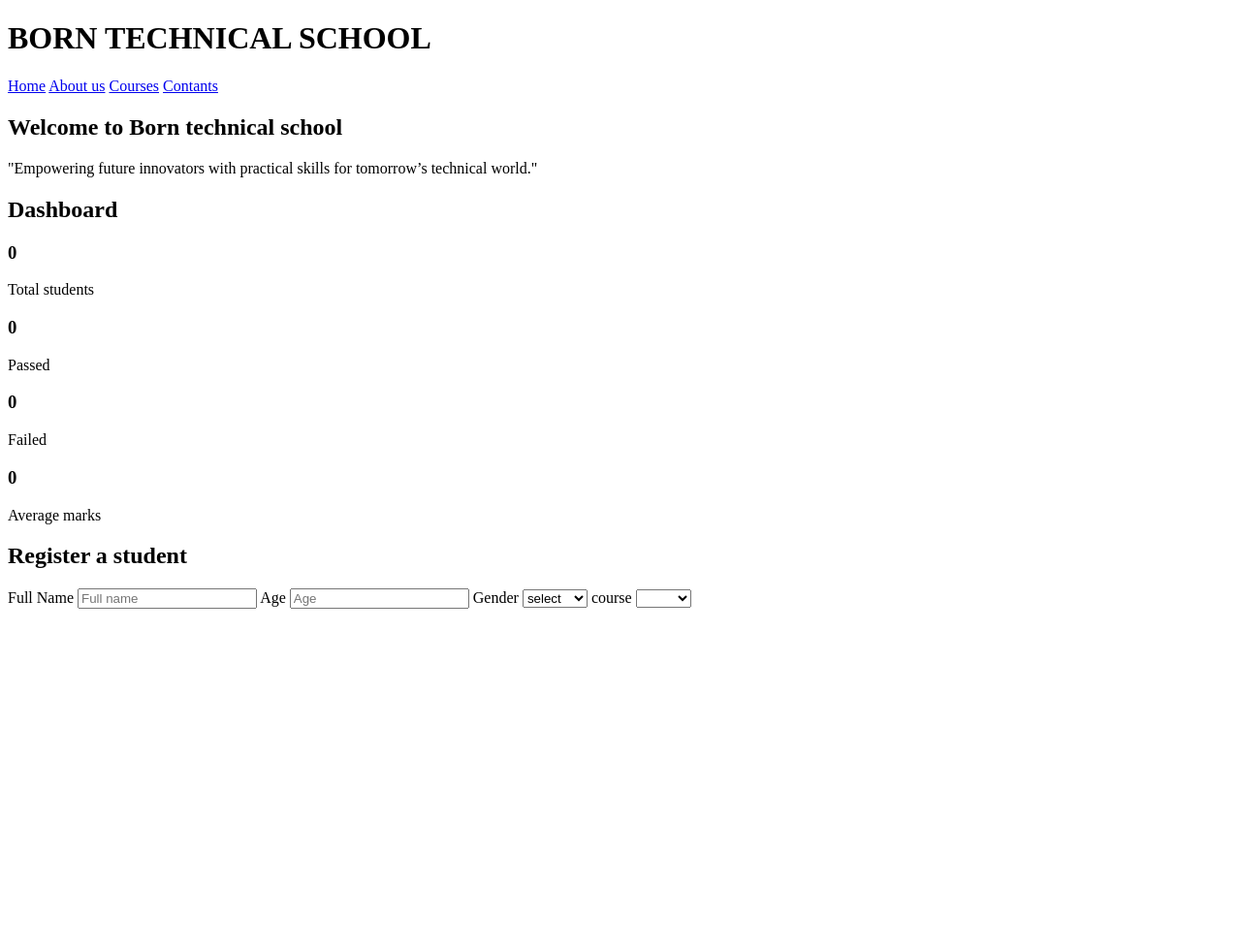
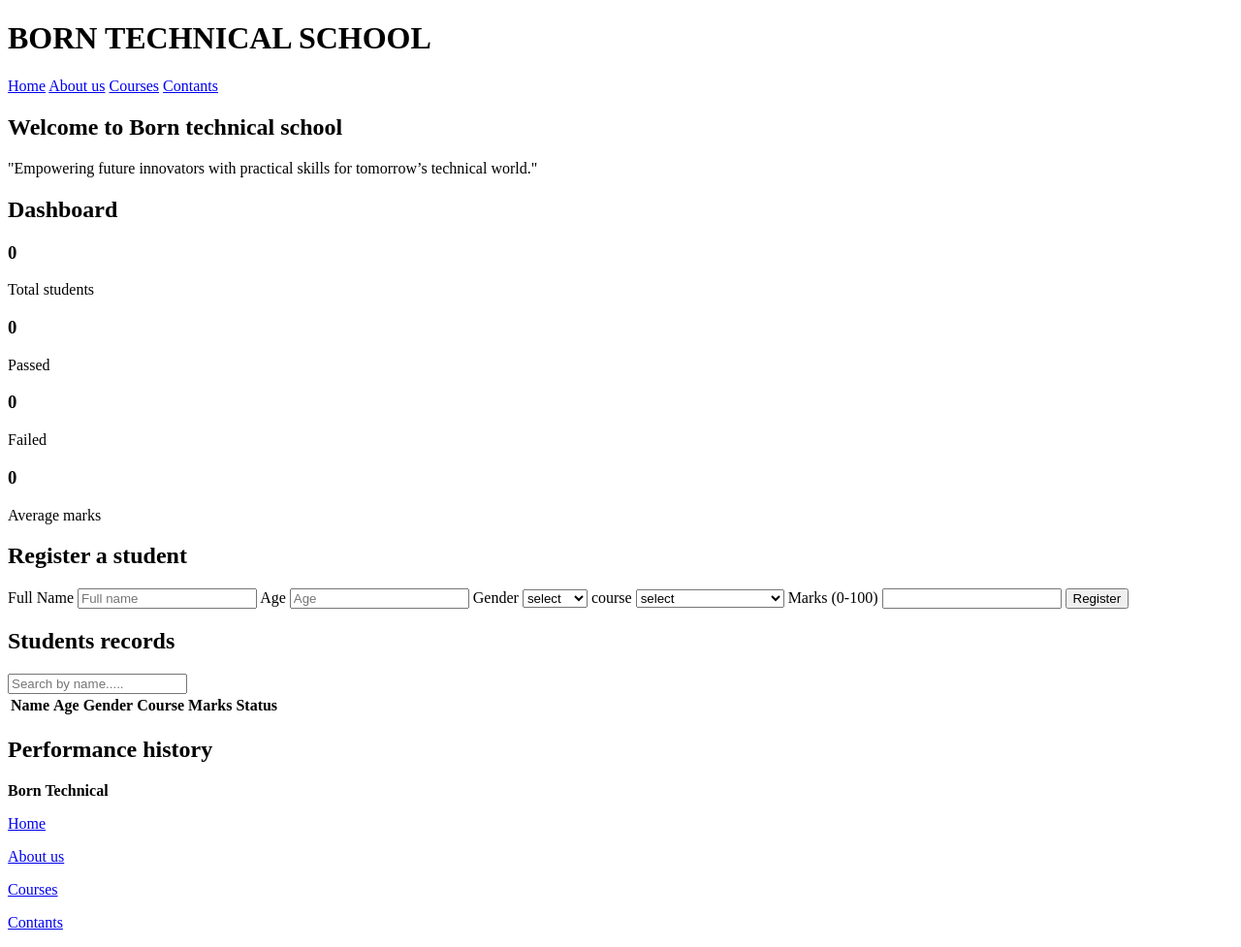
Before and after one commit to brianmuchemi39-dev/weekend-assignment, a plain HTML site: page index.html in a window 1280 px wide. Shown: the whole page at 97% size. Before the commit the page ends 800 px from the top, so only its background shows below. Drawn offline with Linux system fonts and the light colour scheme.

Commit message:
footer section

```diff
--- a/index.html
+++ b/index.html
@@ -1,11 +1,13 @@
 <!DOCTYPE html>
 <html lang="en">
+
 <head>
     <meta charset="UTF-8">
     <meta name="viewport" content="width=device-width, initial-scale=1.0">
     <title>Dashboard | Born technical</title>
     <link rel="stylesheet" href="style.css">
 </head>
+
 <body>
     <header>
         <h1>BORN TECHNICAL SCHOOL</h1>
@@ -50,7 +52,7 @@
 
             <label for="gender">Gender</label>
             <select name="gender" id="">
-                <option value=""disabled selected>select</option>
+                <option value="" disabled selected>select</option>
                 <option value="male">Male</option>
                 <option value="female">Female</option>
                 <option value="neutral">neutral</option>
@@ -58,15 +60,55 @@
 
             <label for="course">course</label>
             <select name="course" id="">
-                <option value=""selection disabled>select</option>
-                <option value=""></option>
-                <option value=""></option>
-                <option value=""></option>
-                <option value=""></option>
+                <option value="" disabled selected>select</option>
+                <option value="software development">software development</option>
+                <option value="web development">web development</option>
+                <option value="data analysis">data analysis</option>
+                <option value="cyber security">cyber security</option>
+                <option value="networking">networking</option>
+                <option value="computer packages">computer packages</option>
             </select>
+            <label for="marks">Marks (0-100)</label>
+            <input type="number">
+
+            <button type="submit">Register</button>
+            <p id="formMessage"></p>
 
         </form>
+
+        <h2>Students records</h2>
+        <input type="text" placeholder="Search by name.....">
+
+        <div>
+            <table>
+                <thead>
+                    <tr>
+                        <th>Name</th>
+                        <th>Age</th>
+                        <th>Gender</th>
+                        <th>Course</th>
+                        <th>Marks</th>
+                        <th>Status</th>
+                    </tr>
+                </thead>
+                <tbody> </tbody>
+            </table>
+        </div>
+
+        <p> </p>
+
+        <h2>Performance history</h2>
+        <div></div>
+
+
     </main>
+    <footer>
+        <p><b>Born Technical</b></p>
+        <p><a href="index.html">Home</a></p>
+        <p><a href="about us">About us</a></p>
+        <p><a href="Courses">Courses</a></p>
+        <p><a href="contant">Contants</a></p>
+    </footer>
+</body>
 
-</body>
 </html>
```
